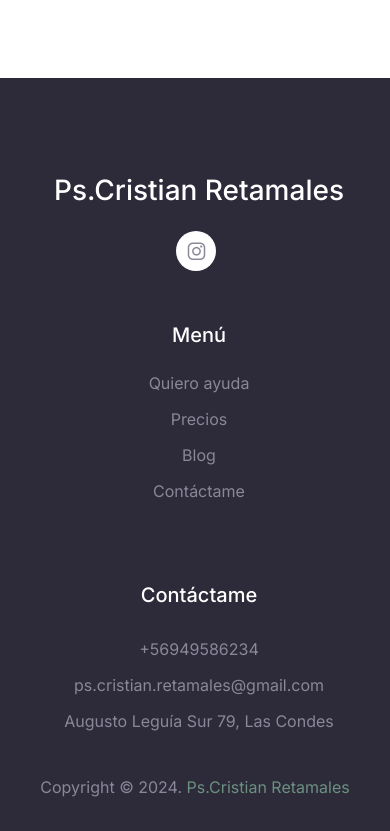
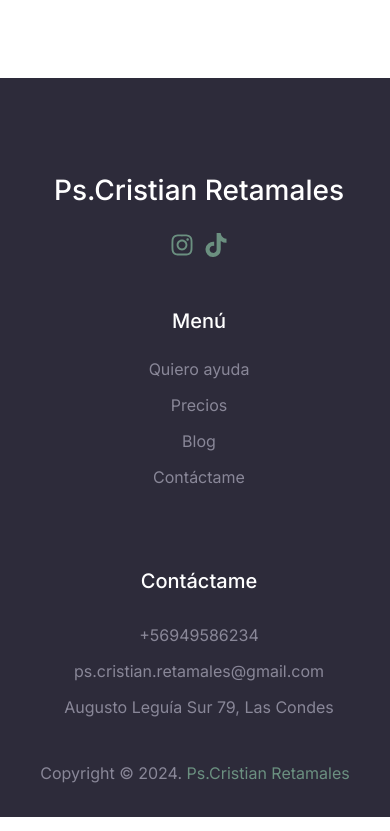
Before and after one commit to srpollin1/next-psicologo-cristian, a Next.js app: page / in a window 390 px wide. Shown: the part 5230-6061 px from the top of the page. Built offline with nearby package versions, Linux system fonts and the light colour scheme.

Commit message:
se agregan iconos de redes sociales, falta responsive

```diff
--- a/package.json
+++ b/package.json
@@ -13,7 +13,7 @@
     "next": "14.2.4",
     "react": "^18",
     "react-dom": "^18",
-    "react-icons": "^5.2.1",
+    "react-icons": "^5.3.0",
     "react-router-dom": "^6.24.0"
   },
   "devDependencies": {
--- a/public/assets/css/theme.css
+++ b/public/assets/css/theme.css
@@ -1921,6 +1921,22 @@ a.text-dark:focus {
 }
 
 
+ .social-media {
+  display: flex;
+  gap: 10px; /* Ajusta el espacio entre los iconos según sea necesario */
+  justify-content: center; /* Centra los iconos horizontalmente */
+}
+
+.social-icon {
+  font-size: 24px; /* Ajusta el tamaño de los iconos según sea necesario */
+  color: #6B9080; /* Cambia el color de los iconos si es necesario */
+  transition: color 0.3s ease; /* Agrega un efecto de transición para cambios de color */
+}
+
+.social-icon:hover {
+  color: #fff; /* Cambia el color de los iconos al pasar el cursor por encima */
+}
+
 @media (max-width: 768px) {
   .row.mb-8 {
     flex-direction: column;
--- a/src/app/assets/Footer.jsx
+++ b/src/app/assets/Footer.jsx
@@ -1,20 +1,22 @@
 // src/components/Footer.js
 import React from 'react';
+import { FaInstagram, FaTiktok } from 'react-icons/fa';
 
 const Footer = () => {
   const numeroCelular = "56949586234";
 
   return (
-    <footer
-      className="page-footer bg-image"
-    >
+    <footer className="page-footer bg-image">
       <div className="container">
         <div className="row mb-8">
           <div className="col-lg-4 py-3">
             <h3>Ps.Cristian Retamales</h3>
-            <div className="social-media-button">
-              <a href="https://www.instagram.com/ps.cristian.retamales?igsh=YzFlbm9pNng2MDI1">
-                <span className="mai-logo-instagram" />
+            <div className="social-media">
+              <a href="https://www.instagram.com/ps.cristian.retamales?igsh=YzFlbm9pNng2MDI1" target="_blank" rel="noopener noreferrer">
+                <FaInstagram className="social-icon" />
+              </a>
+              <a href="https://www.tiktok.com/@ps.cristian.retamales" target="_blank" rel="noopener noreferrer">
+                <FaTiktok className="social-icon" />
               </a>
             </div>
           </div>
@@ -59,7 +61,7 @@ const Footer = () => {
         </div>
         <p className="text-center" id="copyright">
           Copyright © 2024.
-          <a href={`https://wa.me/${numeroCelular}`} target="_blank">
+          <a href={`https://wa.me/${numeroCelular}`} target="_blank" rel="noopener noreferrer">
             {' '}
             Ps.Cristian Retamales
           </a>
```
Also changed, not shown: 1 other file (tests, documents, lock files or other folders). Lines whose indentation alone changed are shown as unchanged.
